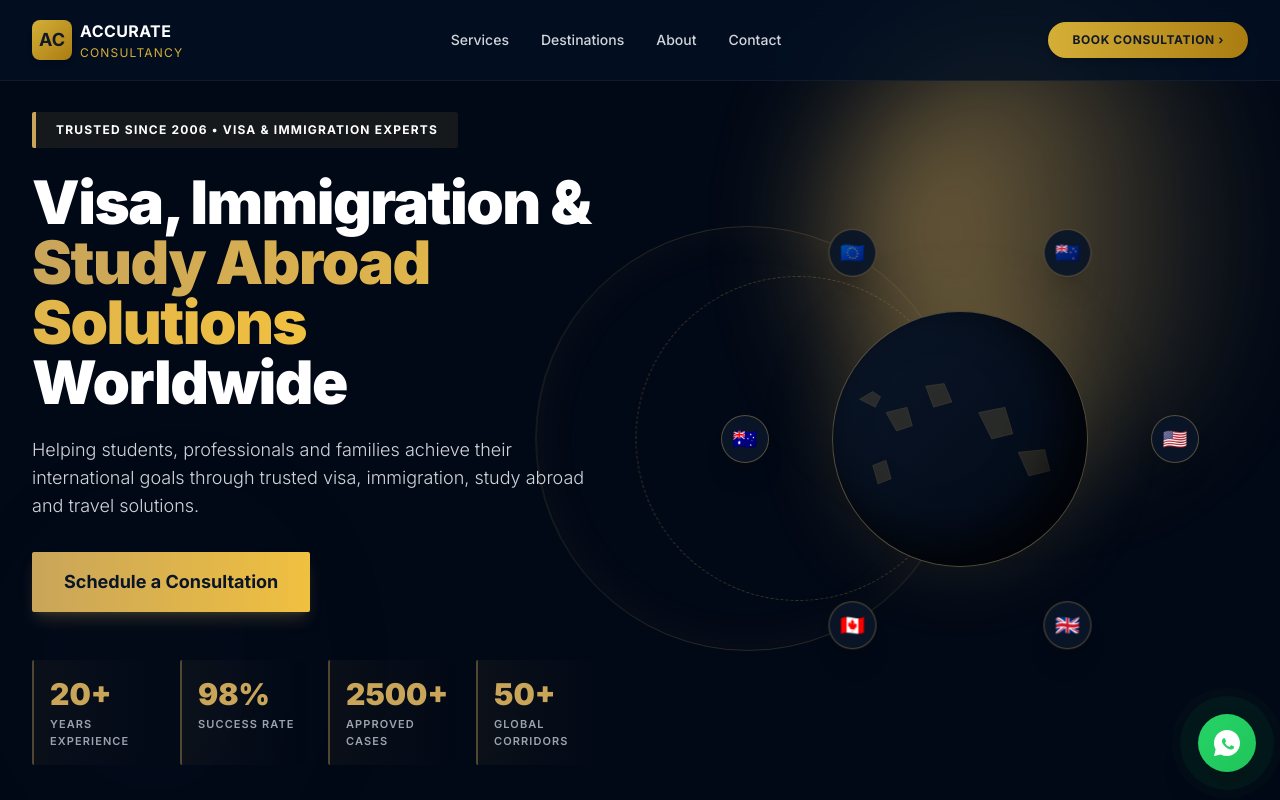
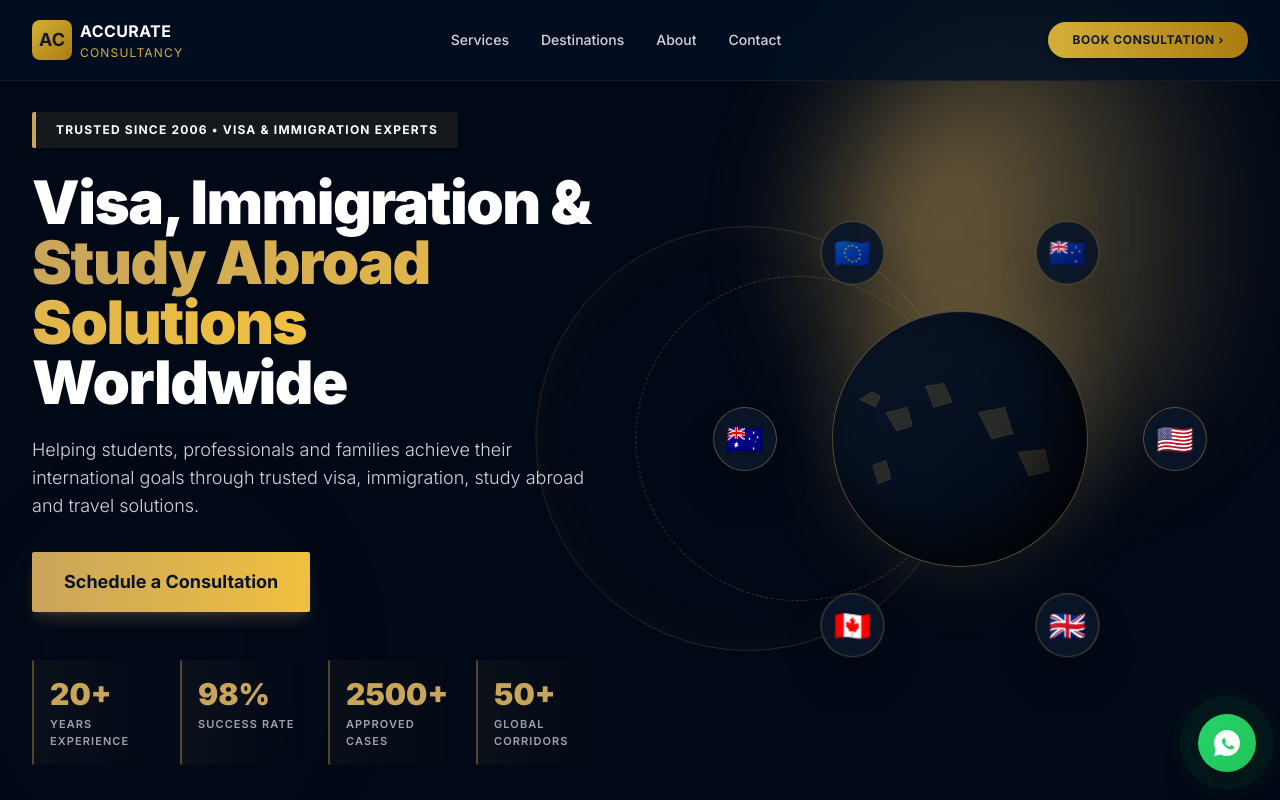
Before and after one commit to imran1001/Accurate-ConsultancyV3, a React (Vite) app: page / in a window 1280 px wide. Shown: the top 800 px of the page. Built offline with nearby package versions, Linux system fonts and the light colour scheme.

Commit message:
Enhance market flags size and positioning in Hero
Updated the Hero component to increase the size of market flags and adjust their positioning.

```diff
--- a/src/components/Hero.jsx
+++ b/src/components/Hero.jsx
@@ -124,7 +124,7 @@ const Hero = () => {
               <div className="absolute inset-0 rounded-full shadow-[inset_-20px_-20px_50px_rgba(0,0,0,0.8)] pointer-events-none" />
             </div>
 
-            {/* Market Flags Orbiting the Globe */}
+            {/* Market Flags Orbiting the Globe (Increased Size) */}
             {countriesData.map((country, index) => {
               const orbitStyles = {
                 '--start-angle': `${country.angle}deg`,
@@ -135,11 +135,13 @@ const Hero = () => {
               return (
                 <div
                   key={index}
-                  className="absolute left-[50%] top-[50%] -ml-6 -mt-6 z-20"
+                  // Updated margins (-ml-8 -mt-8) to properly center the larger 64x64px badge
+                  className="absolute left-[50%] top-[50%] -ml-8 -mt-8 z-20"
                   style={orbitStyles}
                 >
                   <div
-                    className="relative flex items-center justify-center w-12 h-12 rounded-full border border-[#c9a55a]/40 bg-[#0a1628]/95 text-xl shadow-xl hover:scale-110 hover:border-[#f0c040] hover:shadow-[#c9a55a]/40 transition-all duration-300 cursor-pointer backdrop-blur-md select-none animate-[counterRotate_40s_linear_infinite]"
+                    // Increased dimensions (w-16 h-16) and emoji text size (text-3xl)
+                    className="relative flex items-center justify-center w-16 h-16 rounded-full border border-[#c9a55a]/40 bg-[#0a1628]/95 text-3xl shadow-2xl hover:scale-110 hover:border-[#f0c040] hover:shadow-[#c9a55a]/50 transition-all duration-300 cursor-pointer backdrop-blur-md select-none animate-[counterRotate_40s_linear_infinite]"
                     onMouseEnter={() => setHoveredCountry(index)}
                     onMouseLeave={() => setHoveredCountry(null)}
                   >
@@ -147,7 +149,7 @@ const Hero = () => {
 
                     {/* Tooltip on Hover */}
                     {hoveredCountry === index && (
-                      <div className="absolute bottom-full mb-3 left-1/2 -translate-x-1/2 whitespace-nowrap bg-[#1a2b4c] text-white border border-[#c9a55a]/30 font-semibold text-[11px] py-1.5 px-3 rounded-sm shadow-lg pointer-events-none tracking-wide">
+                      <div className="absolute bottom-full mb-3 left-1/2 -translate-x-1/2 whitespace-nowrap bg-[#1a2b4c] text-white border border-[#c9a55a]/30 font-semibold text-[12px] py-1.5 px-3 rounded-sm shadow-lg pointer-events-none tracking-wide z-50">
                         {country.name}
                       </div>
                     )}
```
